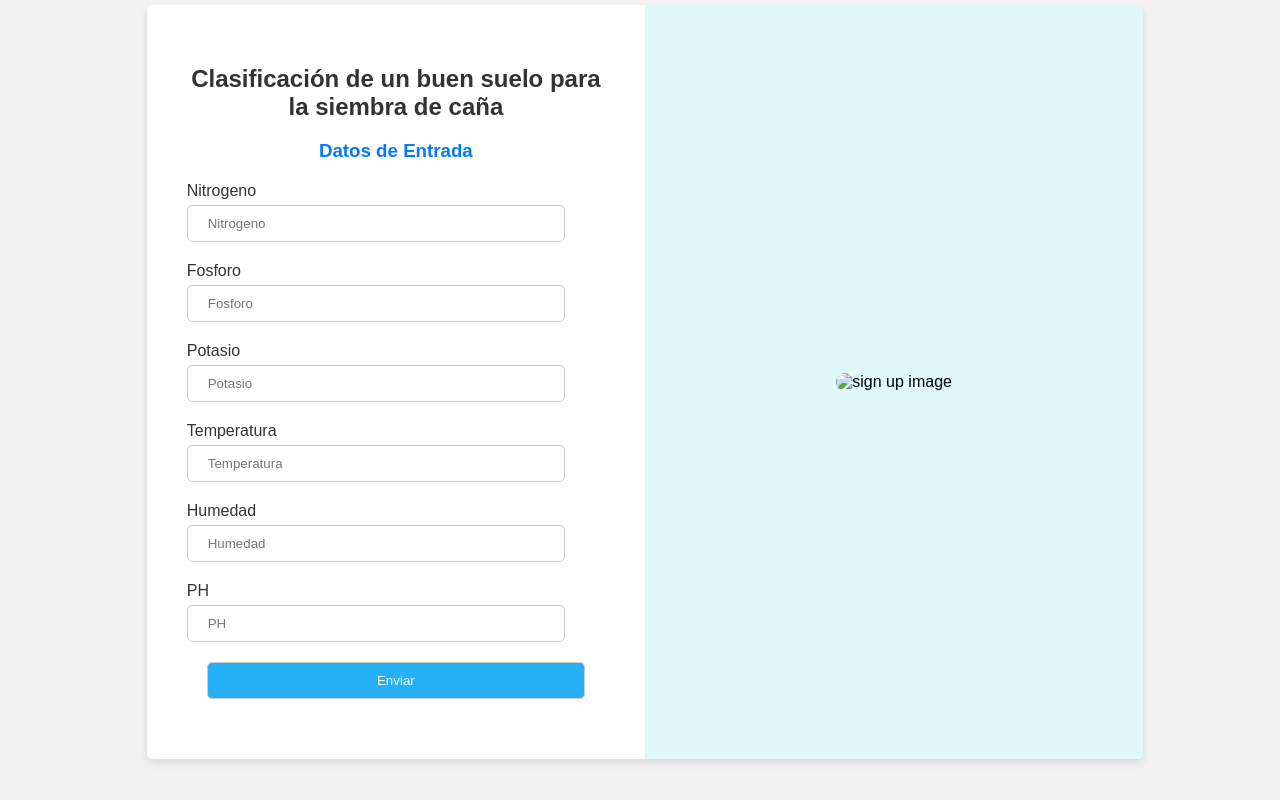
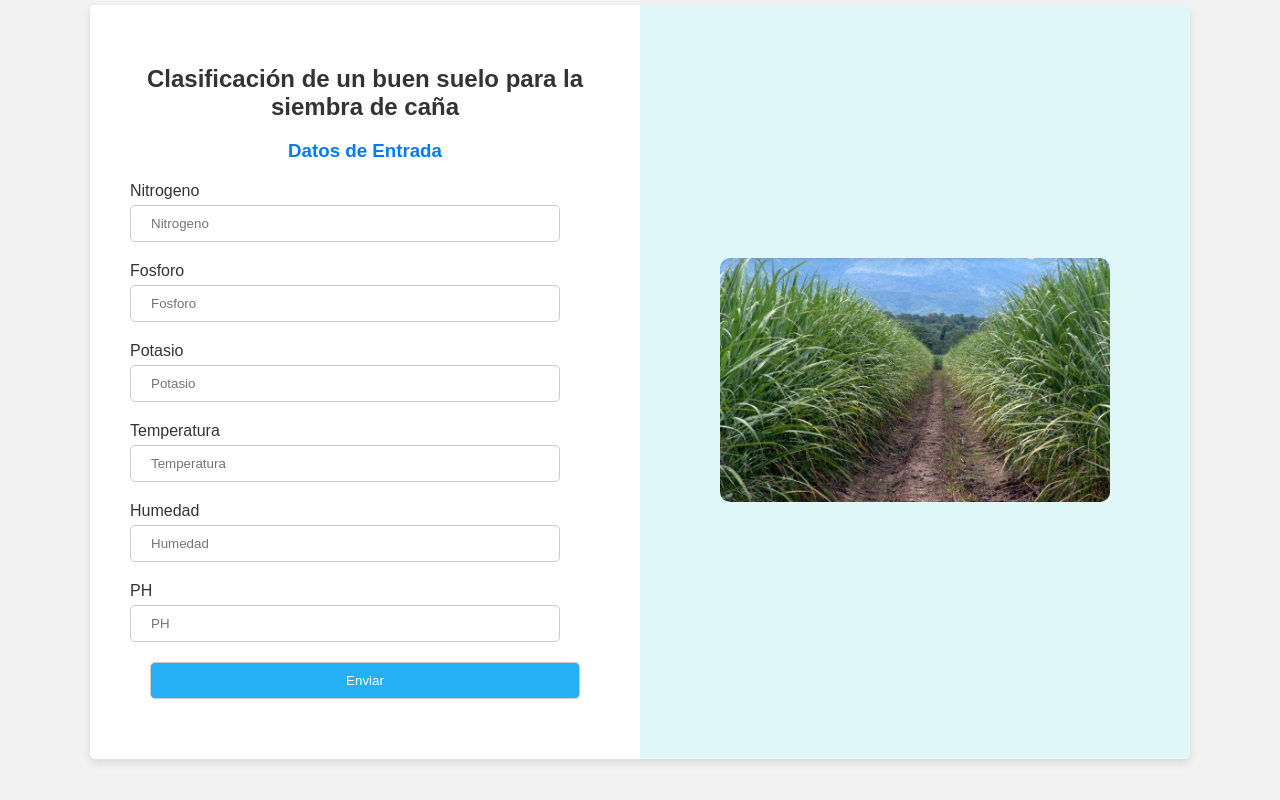
Before and after one commit to xJairRS/renderFlask, a plain HTML site: page template/index.html in a window 1280 px wide. Drawn offline with Linux system fonts and the light colour scheme.

Commit message:
index actualizado

```diff
--- a/template/index.html
+++ b/template/index.html
@@ -158,7 +158,7 @@
 
                     </div>
                     <div class="signup-image">
-                        <figure><img src="./static/images/caña.JPG" alt="sign up image"></figure>
+                        <figure><img src="/static/images/caña.jpg" alt="sign up image"></figure>
                     </div>
                 </div>
             </div>
```
